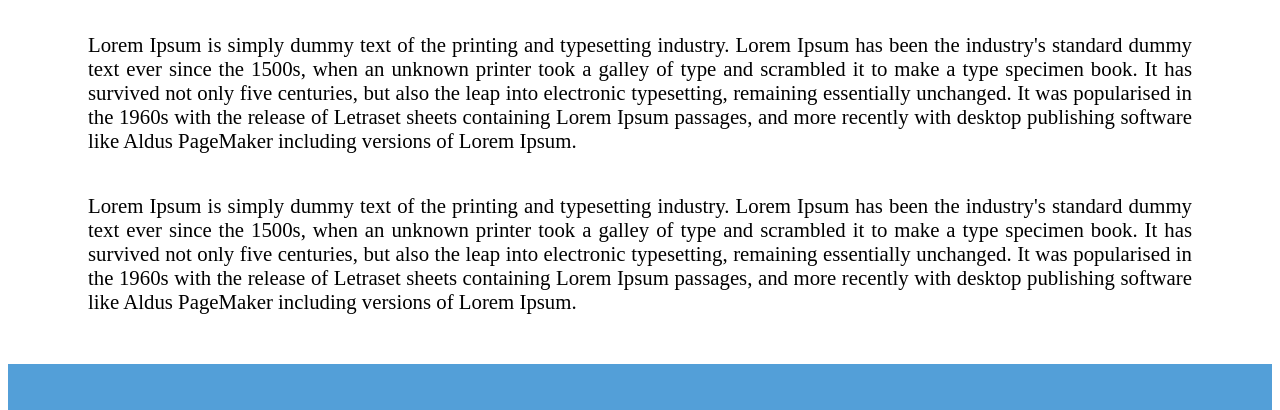
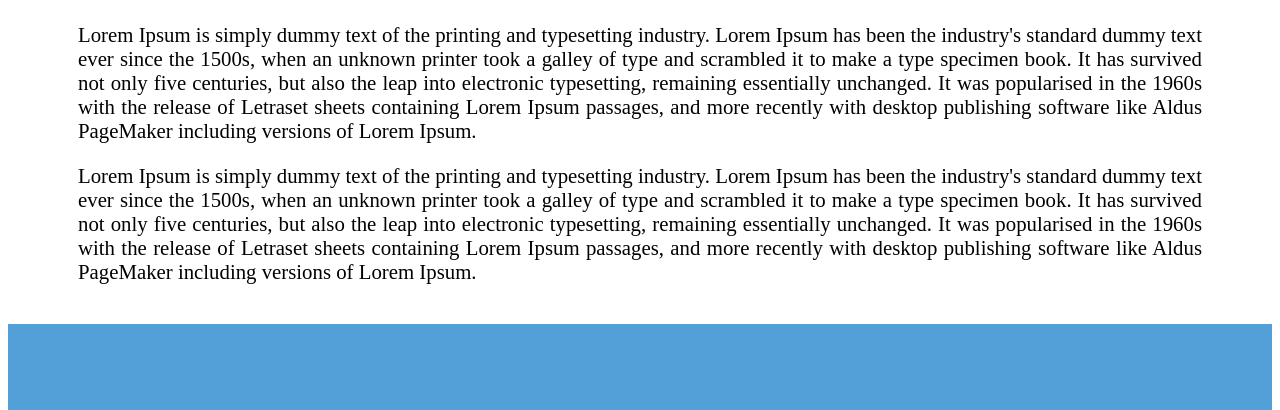
Before and after one commit to markvillar/webf1-coursework, a plain HTML site: page index.html in a window 1280 px wide. Shown: the part 385-795 px from the top of the page. Drawn offline with Linux system fonts and the light colour scheme.

Commit message:
Removed padding

```diff
--- a/css/style.css
+++ b/css/style.css
@@ -150,9 +150,7 @@
     margin-left: 70px;
     margin-right: 70px;
 }
-article p {
-    padding: 10px;
-}
+
 /*    Reference Style:    */
 article reference {
     font-size: 1em;
```
